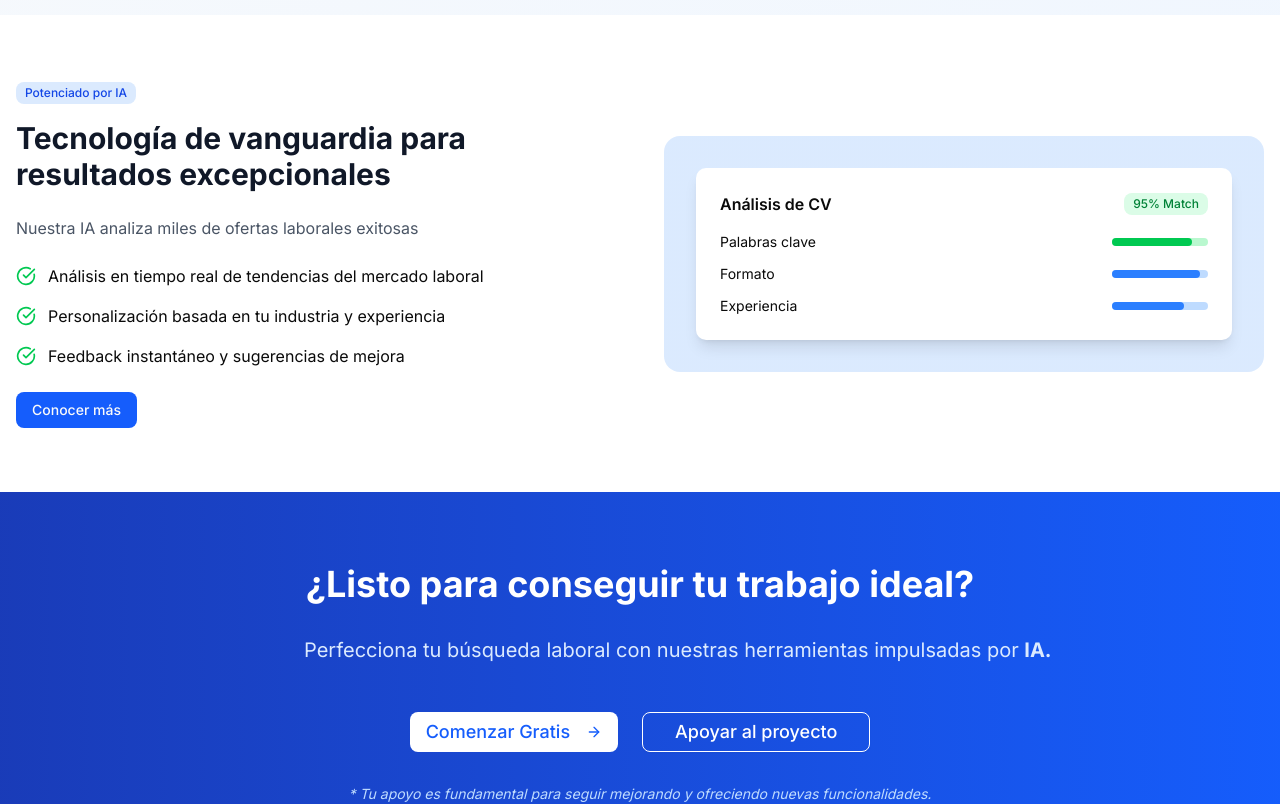
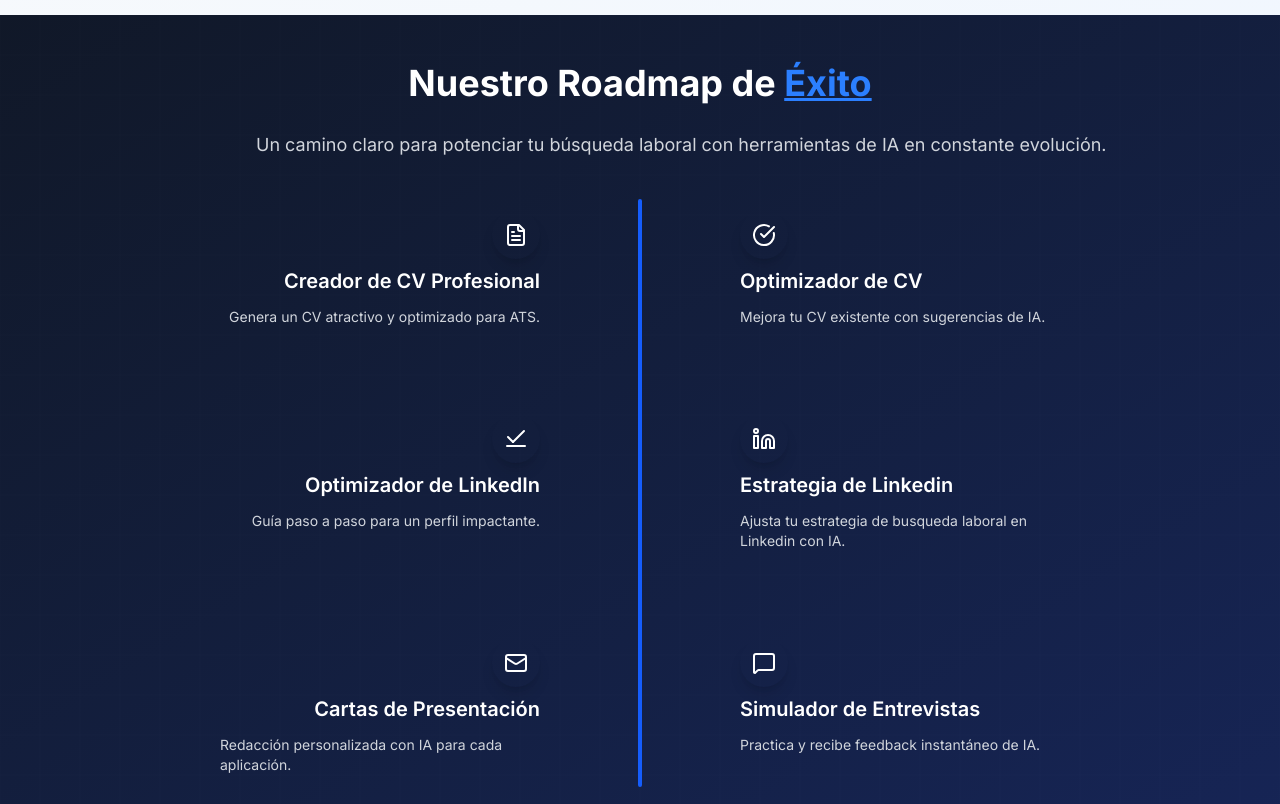
Before and after one commit to Whoiamx/fit-2-work, a Next.js app: page / in a window 1280 px wide. Shown: the part 1840-2644 px from the top of the page. Built offline with nearby package versions, Linux system fonts and the light colour scheme.

Commit message:
plus features

```diff
--- a/app/(route)/components/HeroPage.tsx
+++ b/app/(route)/components/HeroPage.tsx
@@ -26,6 +26,7 @@
 import Link from "next/link";
 import { LinkedInPostCard } from "@/components/ui/LinkedinPostCard";
 import Image from "next/image";
+import { Roadmap } from "./Roadmap";
 
 const tools = [
   {
@@ -123,15 +124,21 @@
             </div>
           </div>
           <nav className="hidden md:flex items-center space-x-6">
-            <a href="#tools" className="text-gray-600 hover:text-blue-900">
+            <Link href="#roadmap" className="text-gray-600 hover:text-blue-900">
+              Roadmap
+            </Link>
+            <Link href="#tools" className="text-gray-600 hover:text-blue-900">
               Herramientas
-            </a>
-            <a href="#features" className="text-gray-600 hover:text-blue-900">
+            </Link>
+            <Link
+              href="#features"
+              className="text-gray-600 hover:text-blue-900"
+            >
               Características
-            </a>
-            <a href="#pricing" className="text-gray-600 hover:text-blue-900">
+            </Link>
+            <Link href="#pricing" className="text-gray-600 hover:text-blue-900">
               Sobre Nosotros
-            </a>
+            </Link>
           </nav>
         </div>
       </header>
@@ -254,7 +261,9 @@
           })}
         </div>
       </section>
-
+      <section id="roadmap">
+        <Roadmap />
+      </section>
       {/* Features Section */}
       <section id="features" className="bg-white py-16">
         <div className="container mx-auto px-4">
--- /dev/null
+++ b/app/(route)/components/Roadmap.tsx
@@ -0,0 +1,150 @@
+"use client";
+
+import {
+  FileText,
+  CheckCircle,
+  Linkedin,
+  Mail,
+  MessageSquare,
+  CheckLine,
+} from "lucide-react";
+import { Badge } from "@/components/ui/badge";
+import Link from "next/link";
+
+interface RoadmapItem {
+  title: string;
+  description: string;
+  icon: React.ElementType;
+  route: string;
+}
+
+const roadmapItems: RoadmapItem[] = [
+  {
+    title: "Creador de CV Profesional",
+    description: "Genera un CV atractivo y optimizado para ATS.",
+    icon: FileText,
+    route: "/cv-creator",
+  },
+  {
+    title: "Optimizador de CV",
+    description: "Mejora tu CV existente con sugerencias de IA.",
+    icon: CheckCircle,
+    route: "/cv-optimizer",
+  },
+  {
+    title: "Optimizador de LinkedIn",
+    description: "Guía paso a paso para un perfil impactante.",
+    icon: CheckLine,
+    route: "/linkedin-optimizer",
+  },
+  {
+    title: "Estrategia de Linkedin",
+    description: "Ajusta tu estrategia de busqueda laboral en Linkedin con IA.",
+    icon: Linkedin,
+    route: "/linkedin-strategy",
+  },
+  {
+    title: "Cartas de Presentación",
+    description: "Redacción personalizada con IA para cada aplicación.",
+    icon: Mail,
+    route: "/cover-letter",
+  },
+  {
+    title: "Simulador de Entrevistas",
+    description: "Practica y recibe feedback instantáneo de IA.",
+    icon: MessageSquare,
+    route: "/interview-simulator",
+  },
+];
+
+export const Roadmap = () => {
+  return (
+    <section className="bg-gradient-to-br from-gray-900 to-blue-950 py-12 text-white relative overflow-hidden">
+      {/* Fondo con patrón sutil */}
+      <div className="absolute inset-0 opacity-10">
+        <svg
+          className="w-full h-full"
+          fill="none"
+          xmlns="http://www.w3.org/2000/svg"
+        >
+          <pattern
+            id="grid-pattern"
+            width="40"
+            height="40"
+            patternUnits="userSpaceOnUse"
+          >
+            <path
+              d="M40 0H0V40H40V0ZM0 0V40H40V0H0Z"
+              stroke="#ffffff"
+              strokeOpacity="0.1"
+              strokeWidth="0.5"
+            />
+          </pattern>
+          <rect width="100%" height="100%" fill="url(#grid-pattern)" />
+        </svg>
+      </div>
+
+      <div className="container mx-auto px-4 relative z-10">
+        <div className="flex flex-col gap-4 text-center mb-10">
+          <h2 className="text-4xl font-bold mb-3 text-white">
+            Nuestro Roadmap de{" "}
+            <span className="text-blue-500">
+              <u>Éxito</u>
+            </span>
+          </h2>
+          <p className="text-lg text-nowrap text-gray-300 max-w-3xl mx-auto">
+            Un camino claro para potenciar tu búsqueda laboral con herramientas
+            de IA en constante evolución.
+          </p>
+        </div>
+
+        <div className="relative flex flex-col items-center">
+          {/* Línea central del roadmap */}
+          <div className="absolute h-full w-1 bg-blue-600 rounded-full left-1/2 transform -translate-x-1/2 hidden md:block"></div>
+
+          <div className="grid md:grid-cols-2 gap-y-16 gap-x-12 w-full">
+            {roadmapItems.map((item, index) => {
+              const IconComponent = item.icon;
+              const isEven = index % 2 === 0; // Para alternar izquierda/derecha en desktop
+
+              return (
+                <Link
+                  href={item.route}
+                  key={index}
+                  className="w-full"
+                  target="_blank"
+                >
+                  <div
+                    className={`flex items-center w-full ${
+                      isEven
+                        ? "md:justify-end md:pr-16"
+                        : "md:justify-start md:pl-16"
+                    }`}
+                  >
+                    <div
+                      className={`flex flex-col items-center text-center md:text-left ${
+                        isEven ? "md:items-end" : "md:items-start"
+                      } space-y-3 p-3 rounded-lg transition-all duration-300 hover:scale-105`}
+                    >
+                      <div
+                        className={`w-12 h-12 rounded-full flex items-center justify-center mb-2 shadow-lg`}
+                      >
+                        <IconComponent className="w-6 h-6 text-white" />
+                      </div>
+                      <h3 className="text-xl font-semibold text-white">
+                        {item.title}
+                      </h3>
+                      <p className="text-sm text-gray-300 max-w-xs">
+                        {item.description}
+                      </p>
+                    </div>
+                  </div>
+                </Link>
+              );
+            })}
+          </div>
+        </div>
+      </div>
+    </section>
+  );
+};
```
